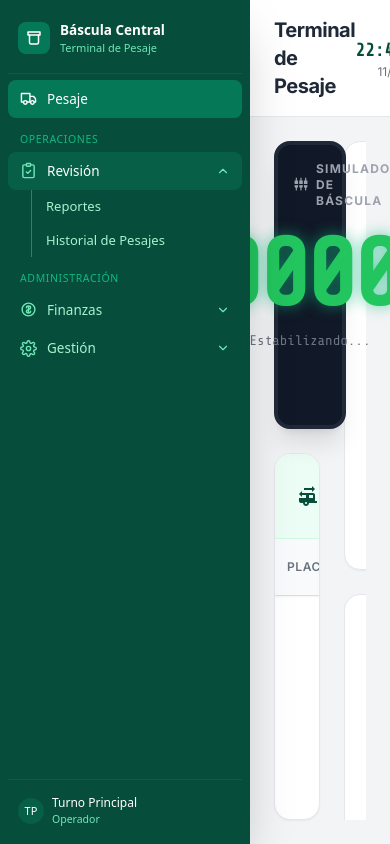
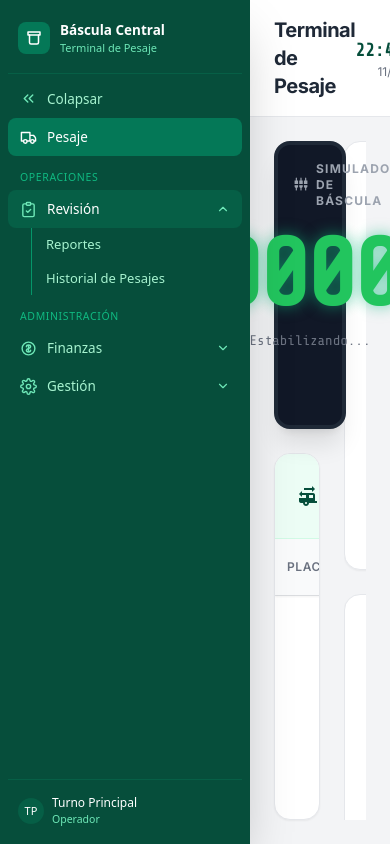
Before and after one commit to Elvis-techh/weight_software, an Electron app: page frontend/index.html in a window 390 px wide. Both pictures are taken after a click on the button "Revisión". Drawn offline with nearby package versions, Linux system fonts and the light colour scheme; files that its build step writes are made by us from their sources; no server answers.

Commit message:
Add collapsible sidebar for small-screen layouts
Adds a toggle that shrinks the nav to an icon-only rail and persists
the state across restarts. Clicking a group (Revisión/Finanzas/Gestión)
while collapsed auto-expands the sidebar and opens that group so
sub-items stay reachable.

```diff
--- a/frontend/css/sidebar.css
+++ b/frontend/css/sidebar.css
@@ -15,6 +15,7 @@
   --sb-icon-muted: #6ee7b7;  /* brand-300 */
   --sb-label: #10b981;       /* brand-500 */
   --sb-width: 250px;
+  --sb-width-collapsed: 68px;
 }
 
 .sidebar {
@@ -26,6 +27,37 @@
   font-family: system-ui, -apple-system, "Segoe UI", sans-serif;
   box-sizing: border-box;
   height: 100%;
+  transition: width 0.18s ease;
+}
+
+/* ---- Collapsed (icon-only) state ---- */
+.sidebar.is-collapsed {
+  width: var(--sb-width-collapsed);
+}
+
+.sidebar.is-collapsed .nav-label,
+.sidebar.is-collapsed .sidebar__brand-text,
+.sidebar.is-collapsed .sidebar__label,
+.sidebar.is-collapsed .chev,
+.sidebar.is-collapsed .sub-wrap,
+.sidebar.is-collapsed .sidebar__footer-text {
+  display: none;
+}
+
+.sidebar.is-collapsed .sidebar__brand,
+.sidebar.is-collapsed .nav-row,
+.sidebar.is-collapsed .sidebar__footer {
+  justify-content: center;
+  padding-left: 0;
+  padding-right: 0;
+}
+
+.sidebar__collapse-btn svg {
+  transition: transform 0.18s ease;
+}
+
+.sidebar.is-collapsed .sidebar__collapse-btn svg {
+  transform: rotate(180deg);
 }
 
 /* ---- Brand header ---- */
--- a/frontend/index.html
+++ b/frontend/index.html
@@ -1117,24 +1117,30 @@
                     <path d="M4 4h16v4H4z"/><path d="M6 8v10a2 2 0 002 2h8a2 2 0 002-2V8"/>
                 </svg>
             </div>
-            <div>
+            <div class="sidebar__brand-text">
                 <p class="sidebar__brand-name">Báscula Central</p>
                 <p class="sidebar__brand-sub">Terminal de Pesaje</p>
             </div>
         </div>
 
-        <button type="button" class="nav-row is-active" data-leaf="pesaje">
+        <button type="button" id="sidebar-collapse-toggle" class="nav-row sidebar__collapse-btn"
+            title="Colapsar barra lateral" aria-label="Colapsar barra lateral">
+            <svg class="nav-icon" id="sidebar-collapse-icon" viewBox="0 0 24 24" fill="none" stroke="currentColor" stroke-width="2" stroke-linecap="round" stroke-linejoin="round"><path d="M11 17l-5-5 5-5M18 17l-5-5 5-5"/></svg>
+            <span class="nav-label">Colapsar</span>
+        </button>
+
+        <button type="button" class="nav-row is-active" data-leaf="pesaje" title="Pesaje">
             <svg class="nav-icon" viewBox="0 0 24 24" fill="none" stroke="currentColor" stroke-width="2" stroke-linecap="round" stroke-linejoin="round"><path d="M10 17h4V5H2v12h3M20 17h2v-3.34a4 4 0 00-1.17-2.83L19 9h-5"/><circle cx="7.5" cy="17.5" r="2.5"/><circle cx="17.5" cy="17.5" r="2.5"/></svg>
-            Pesaje
+            <span class="nav-label">Pesaje</span>
         </button>
 
         <p class="sidebar__label">Operaciones</p>
 
         <!-- GROUP: REVISIÓN (Overview + Reportes) -->
         <div class="nav-group" data-group="revision">
-            <button type="button" class="nav-row" data-toggle>
+            <button type="button" class="nav-row" data-toggle title="Revisión">
                 <svg class="nav-icon" viewBox="0 0 24 24" fill="none" stroke="currentColor" stroke-width="2" stroke-linecap="round" stroke-linejoin="round"><rect x="9" y="2" width="6" height="4" rx="1"/><path d="M9 4H6a2 2 0 00-2 2v14a2 2 0 002 2h12a2 2 0 002-2V6a2 2 0 00-2-2h-3"/><path d="M9 14l2 2 4-4"/></svg>
-                Revisión
+                <span class="nav-label">Revisión</span>
                 <svg class="chev" viewBox="0 0 24 24" fill="none" stroke="currentColor" stroke-width="2" stroke-linecap="round" stroke-linejoin="round"><path d="M6 9l6 6 6-6"/></svg>
             </button>
             <div class="sub-wrap">
@@ -1147,9 +1153,9 @@
 
         <!-- GROUP: FINANZAS (Recibos externos + Gastos) -->
         <div class="nav-group" data-group="finanzas">
-            <button type="button" class="nav-row" data-toggle>
+            <button type="button" class="nav-row" data-toggle title="Finanzas">
                 <svg class="nav-icon" viewBox="0 0 24 24" fill="none" stroke="currentColor" stroke-width="2" stroke-linecap="round" stroke-linejoin="round"><circle cx="12" cy="12" r="9"/><path d="M12 7v10M9 9.5c0-1.4 1.3-2.5 3-2.5s3 1.1 3 2.5-1.3 2-3 2.5-3 1.1-3 2.5 1.3 2.5 3 2.5 3-1.1 3-2.5"/></svg>
-                Finanzas
+                <span class="nav-label">Finanzas</span>
                 <svg class="chev" viewBox="0 0 24 24" fill="none" stroke="currentColor" stroke-width="2" stroke-linecap="round" stroke-linejoin="round"><path d="M6 9l6 6 6-6"/></svg>
             </button>
             <div class="sub-wrap">
@@ -1160,9 +1166,9 @@
 
         <!-- GROUP: GESTIÓN (Planilla + Clientes) -->
         <div class="nav-group" data-group="gestion">
-            <button type="button" class="nav-row" data-toggle>
+            <button type="button" class="nav-row" data-toggle title="Gestión">
                 <svg class="nav-icon" viewBox="0 0 24 24" fill="none" stroke="currentColor" stroke-width="2" stroke-linecap="round" stroke-linejoin="round"><circle cx="12" cy="12" r="3"/><path d="M19.4 15a1.7 1.7 0 00.3 1.9l.1.1a2 2 0 11-2.8 2.8l-.1-.1a1.7 1.7 0 00-1.9-.3 1.7 1.7 0 00-1 1.5V21a2 2 0 11-4 0v-.1a1.7 1.7 0 00-1-1.6 1.7 1.7 0 00-1.9.3l-.1.1a2 2 0 11-2.8-2.8l.1-.1a1.7 1.7 0 00.3-1.9 1.7 1.7 0 00-1.5-1H3a2 2 0 110-4h.1a1.7 1.7 0 001.5-1 1.7 1.7 0 00-.3-1.9l-.1-.1a2 2 0 112.8-2.8l.1.1a1.7 1.7 0 001.9.3H9a1.7 1.7 0 001-1.5V3a2 2 0 114 0v.1a1.7 1.7 0 001 1.5 1.7 1.7 0 001.9-.3l.1-.1a2 2 0 112.8 2.8l-.1.1a1.7 1.7 0 00-.3 1.9V9a1.7 1.7 0 001.5 1h.1a2 2 0 110 4h-.1a1.7 1.7 0 00-1.5 1z"/></svg>
-                Gestión
+                <span class="nav-label">Gestión</span>
                 <svg class="chev" viewBox="0 0 24 24" fill="none" stroke="currentColor" stroke-width="2" stroke-linecap="round" stroke-linejoin="round"><path d="M6 9l6 6 6-6"/></svg>
             </button>
             <div class="sub-wrap">
@@ -1173,7 +1179,7 @@
 
         <div class="sidebar__footer">
             <div class="sidebar__avatar">TP</div>
-            <div>
+            <div class="sidebar__footer-text">
                 <p class="sidebar__footer-name">Turno Principal</p>
                 <p class="sidebar__footer-role">Operador</p>
             </div>
--- a/frontend/js/sidebar.js
+++ b/frontend/js/sidebar.js
@@ -16,9 +16,53 @@
  * Leaf clicks call switchTab() (ui.js) instead, which shows the matching
  * view, fetches its data, and calls setActiveLeaf() itself once done.
  */
+const SIDEBAR_COLLAPSE_KEY = 'basculaCentral.sidebarCollapsed';
+
+function applySidebarCollapsed(collapsed) {
+  const sidebar = document.querySelector('.sidebar');
+  const toggleBtn = document.getElementById('sidebar-collapse-toggle');
+  if (!sidebar) return;
+
+  sidebar.classList.toggle('is-collapsed', collapsed);
+
+  if (toggleBtn) {
+    const label = collapsed ? 'Expandir barra lateral' : 'Colapsar barra lateral';
+    toggleBtn.title = label;
+    toggleBtn.setAttribute('aria-label', label);
+    const labelSpan = toggleBtn.querySelector('.nav-label');
+    if (labelSpan) labelSpan.textContent = collapsed ? 'Expandir' : 'Colapsar';
+  }
+}
+
+function setSidebarCollapsed(collapsed) {
+  applySidebarCollapsed(collapsed);
+  localStorage.setItem(SIDEBAR_COLLAPSE_KEY, collapsed ? '1' : '0');
+}
+
+function initSidebarCollapse() {
+  const toggleBtn = document.getElementById('sidebar-collapse-toggle');
+  applySidebarCollapsed(localStorage.getItem(SIDEBAR_COLLAPSE_KEY) === '1');
+
+  if (toggleBtn) {
+    toggleBtn.addEventListener('click', () => {
+      const sidebar = document.querySelector('.sidebar');
+      setSidebarCollapsed(!sidebar.classList.contains('is-collapsed'));
+    });
+  }
+}
+
 function initSidebar() {
+  initSidebarCollapse();
+
   document.querySelectorAll('[data-toggle]').forEach((header) => {
     header.addEventListener('click', () => {
+      // A collapsed sidebar has no room for sub-items — expand it first so
+      // the group the clerk just asked for is actually reachable.
+      const sidebar = document.querySelector('.sidebar');
+      if (sidebar && sidebar.classList.contains('is-collapsed')) {
+        setSidebarCollapsed(false);
+      }
+
       const group = header.closest('.nav-group');
       const wasOpen = group.classList.contains('is-open');
 
```
